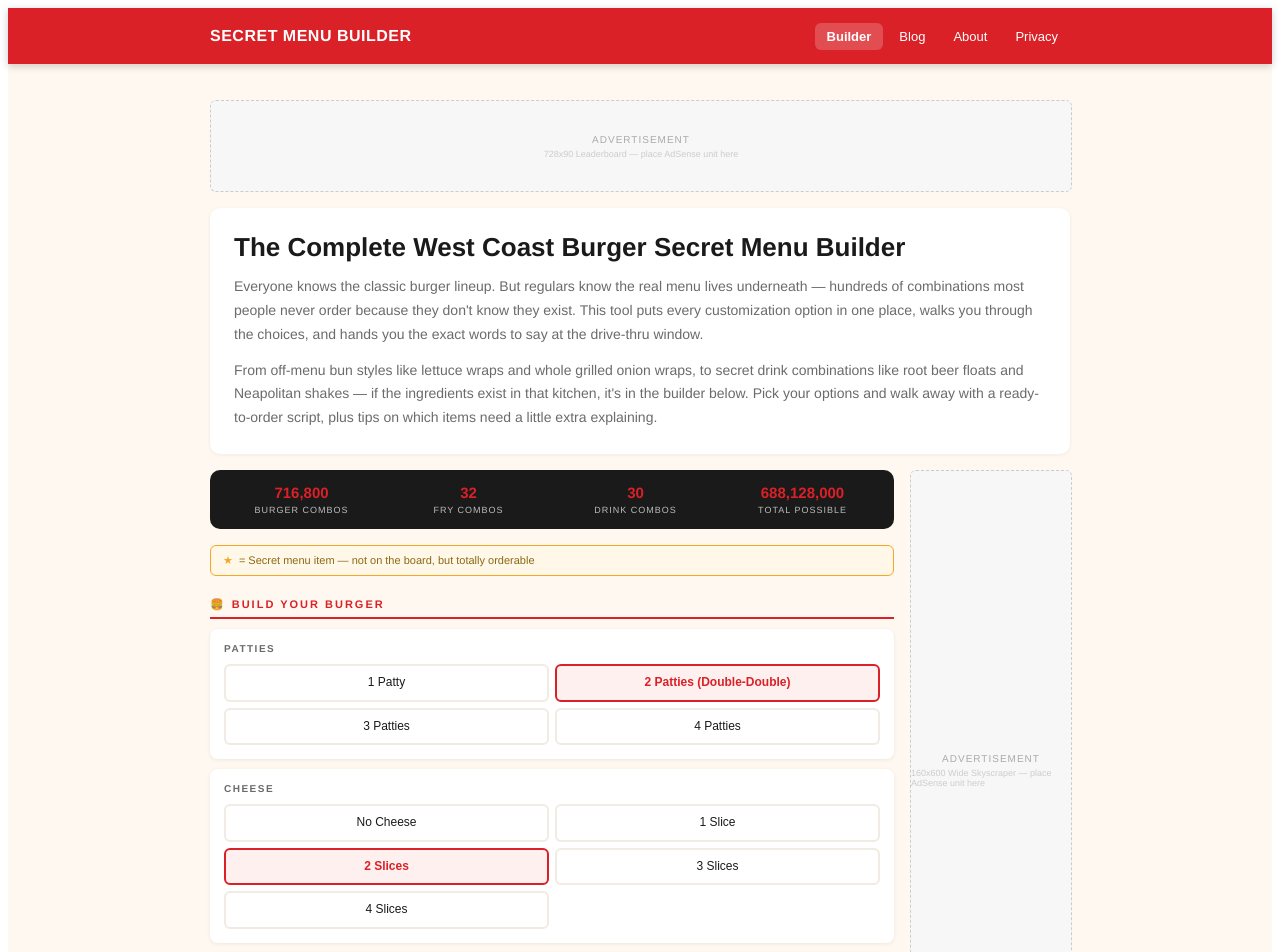
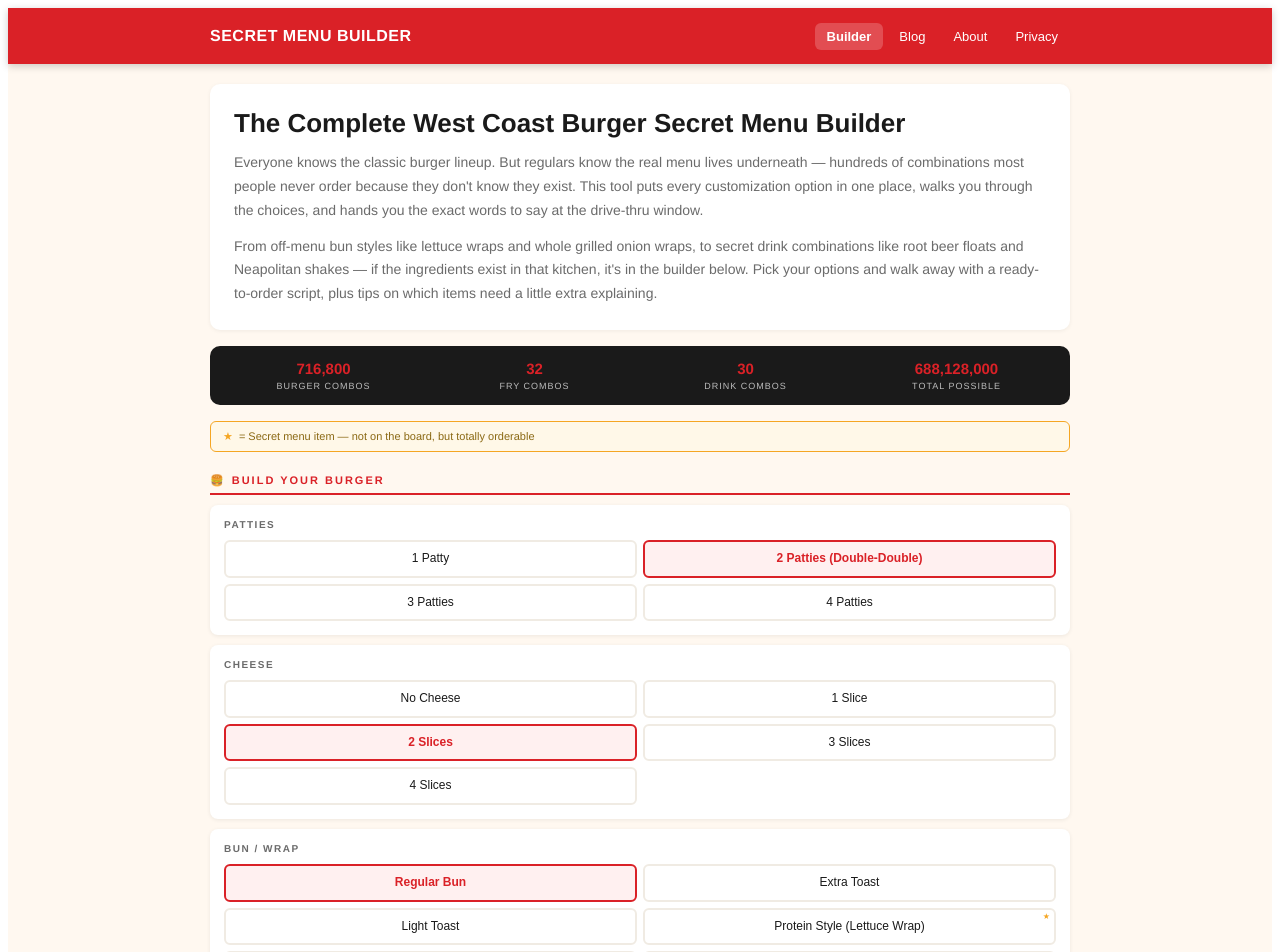
Before and after one commit to MagicalMerlinMemes/secret-menu-builder, a React (Vite) app: page / in a window 1280 px wide. Shown: the top 952 px of the page. Built offline with nearby package versions, Linux system fonts and the light colour scheme.

Commit message:
Add files via upload

```diff
--- a/src/App.jsx
+++ b/src/App.jsx
@@ -1,4 +1,9 @@
 import { useState, useMemo } from "react";
+
+// ─── ADS TOGGLE ──────────────────────────────────────────────────────────────
+// Flip this to true once your AdSense account is approved and you've swapped
+// the AdSlot placeholders below for real AdSense ad units.
+const ADS_ENABLED = false;
 
 // ─── COLORS & TOKENS ─────────────────────────────────────────────────────────
 const RED = "#DA2127";
@@ -166,12 +171,15 @@
 }
 
 // ─── TINY UI PARTS ───────────────────────────────────────────────────────────
-const AdSlot = ({ label, height = 90, sidebar = false }) => (
-  <div style={{ background: AD_BG, border: "1px dashed #CCC", borderRadius: "6px", display: "flex", alignItems: "center", justifyContent: "center", height: sidebar ? "600px" : `${height}px`, width: "100%", flexDirection: "column", gap: "4px", margin: sidebar ? "0" : "16px 0" }}>
+const AdSlot = ({ label, height = 90, sidebar = false }) => {
+  if (!ADS_ENABLED) return null;
+  return (
+    <div className={sidebar ? "ad-sidebar" : undefined} style={{ background: AD_BG, border: "1px dashed #CCC", borderRadius: "6px", display: "flex", alignItems: "center", justifyContent: "center", height: sidebar ? "600px" : `${height}px`, width: "100%", flexDirection: "column", gap: "4px", margin: sidebar ? "0" : "16px 0" }}>
       <span style={{ fontSize: "10px", color: "#AAA", letterSpacing: "1px", textTransform: "uppercase" }}>Advertisement</span>
       <span style={{ fontSize: "9px", color: "#CCC" }}>{label}</span>
     </div>
   );
+};
 
 const RadioGrid = ({ options, value, onChange, cols = 2 }) => (
   <div style={{ display: "grid", gridTemplateColumns: `repeat(${cols}, 1fr)`, gap: "6px" }}>
@@ -413,9 +421,11 @@
         </div>
 
         {/* Sidebar */}
-        <div style={{ width: "160px", flexShrink: 0 }}>
+        {ADS_ENABLED && (
+          <div className="ad-sidebar-col" style={{ width: "160px", flexShrink: 0 }}>
             <AdSlot label="160x600 Wide Skyscraper — place AdSense unit here" height={600} sidebar />
           </div>
+        )}
       </div>
     </div>
   );
@@ -533,9 +543,11 @@
           </div>
           <AdSlot label="728x90 — place AdSense unit here" height={90} />
         </div>
-        <div style={{ width: "160px", flexShrink: 0 }}>
+        {ADS_ENABLED && (
+          <div className="ad-sidebar-col" style={{ width: "160px", flexShrink: 0 }}>
             <AdSlot label="160x600 Sidebar — place AdSense unit here" height={600} sidebar />
           </div>
+        )}
       </div>
     </div>
   );
@@ -598,6 +610,11 @@
 
   return (
     <div style={{ fontFamily: "'Helvetica Neue', Helvetica, Arial, sans-serif", background: CREAM, minHeight: "100vh", color: DARK }}>
+      <style>{`
+        @media (max-width: 700px) {
+          .ad-sidebar-col { display: none !important; }
+        }
+      `}</style>
       {/* NAV */}
       <nav style={{ background: RED, position: "sticky", top: 0, zIndex: 100, boxShadow: "0 2px 8px rgba(0,0,0,0.2)" }}>
         <div style={{ maxWidth: "860px", margin: "0 auto", padding: "0 16px", height: NAV_HEIGHT, display: "flex", alignItems: "center", justifyContent: "space-between" }}>
```
Lines whose indentation alone changed are shown as unchanged.
